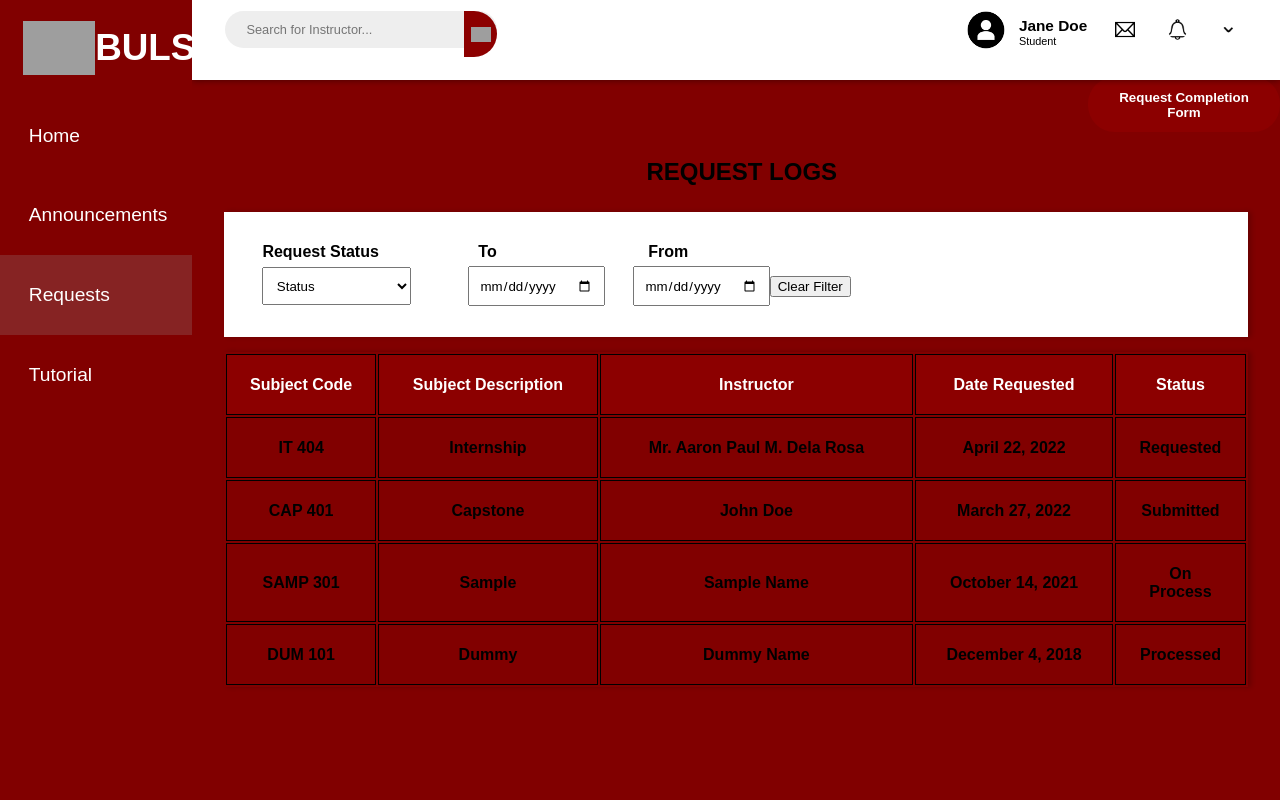
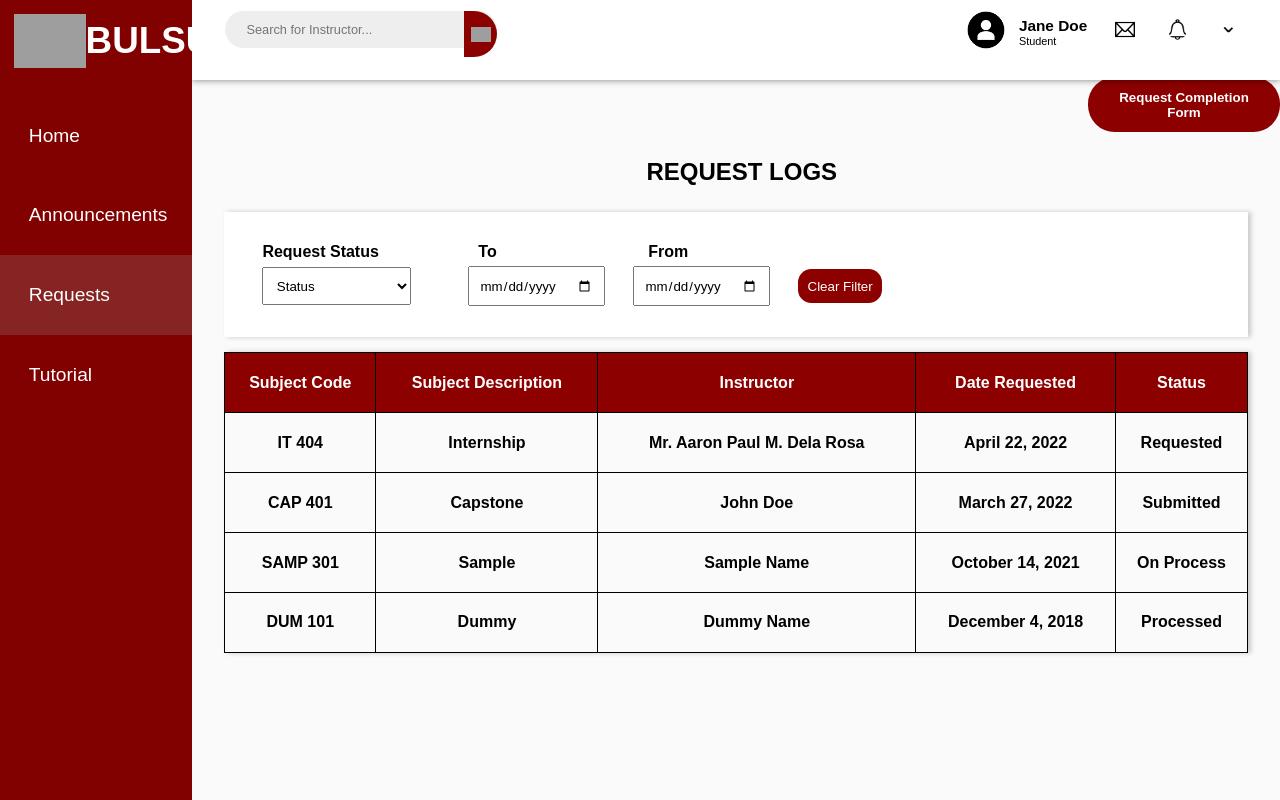
Before and after one commit to ianDJ0/Web-Based-Grade-Completion-System, a React (Create React App) app in the folder frontend/: page /requests in a window 1280 px wide. Built offline with nearby package versions, Linux system fonts and the light colour scheme; grey boxes are pictures that could not be loaded; the HTML template or start-up script is replaced by a standard one.

Commit message:
Fixed css selector for request, and edited some buttons

```diff
--- a/frontend/src/Components/Main/Homepage.css
+++ b/frontend/src/Components/Main/Homepage.css
@@ -6,3 +6,10 @@
   margin-top: 15%;
   margin-left: 17.5%;
 }
+.body-home{
+  position: absolute;
+  z-index: -1;
+  height: 100%;
+  width: 100%;
+  background-color: #fafafa;
+}
--- a/frontend/src/Components/Main/Homepage.js
+++ b/frontend/src/Components/Main/Homepage.js
@@ -11,6 +11,7 @@ const Homepage = (props) => {
     <>
       <TopNav />
       <Sidebar active={"homepage"} />
+      <div class="body-home">
         <div class="home-content">
           <p>
             Lorem ipsum dolor sit amet, consectetur adipiscing elit, sed do
@@ -30,6 +31,7 @@ const Homepage = (props) => {
             quam vulputate.
           </p>
         </div>
+      </div>
     </>
   );
 };
--- a/frontend/src/Components/Main/Request/Request.js
+++ b/frontend/src/Components/Main/Request/Request.js
@@ -14,6 +14,7 @@ const Request = (props) => {
     <>
       <TopNav />
       <Sidebar active={"requests"} />
+      <div className="request-body">
         <button id="request-form-btn" onClick={btnRequestHandler}>
           Request Completion Form
         </button>
@@ -21,7 +22,7 @@ const Request = (props) => {
         <RequestFilter />
         <div className="request-content">
           <table id="request-log">
-          <tr id="request-label">
+            <tr>
               <th>Subject Code</th>
               <th>Subject Description</th>
               <th>Instructor</th>
@@ -58,6 +59,7 @@ const Request = (props) => {
             </tr>
           </table>
         </div>
+      </div>
     </>
   );
 };
--- a/frontend/src/Components/Main/Request/RequestFilter.css
+++ b/frontend/src/Components/Main/Request/RequestFilter.css
@@ -37,3 +37,14 @@
   content: "\A";
   white-space: pre;
 }
+#clear-filter{
+  border: none;
+  margin-left: 3%;
+  padding: 1%;
+  border-radius: 1em;
+  background-color: #8c0000;
+  color: white;
+}
+#clear-filter:hover{
+  background-color: #bd3a3a;
+}
--- a/frontend/src/Components/Main/Request/RequestFilter.js
+++ b/frontend/src/Components/Main/Request/RequestFilter.js
@@ -63,7 +63,7 @@ const RequestFilter = (props) => {
               setEndDate(event.target.value);
             }}
           />
-          <button onClick={clearFilterHandler}>Clear Filter</button>
+          <button onClick={clearFilterHandler} id="clear-filter">Clear Filter</button>
         </div>
       </div>
     </>
--- a/frontend/src/Components/Main/Request/Requests.css
+++ b/frontend/src/Components/Main/Request/Requests.css
@@ -3,8 +3,12 @@
   margin: 0%;
 }
 /* this contradicts with the logreg pages' background color */
-body {
-  /* background-color: #fafafa; */
+.request-body{
+  position: absolute;
+  z-index: -1;
+  height: 100%;
+  width: 100%;
+  background-color: #fafafa;
 }
 #request-form-btn {
   margin-top: 6%;
@@ -34,11 +38,9 @@ body {
   margin-top: 13%;
   margin-left: 17.5%;
 }
-#request-log table,
-#request-log tr,
-#request-log th {
+#request-log, .request-content tr, .request-content th{
+  border: 0.5px solid black;
   border-collapse: collapse;
-  border: 0.5px solid black;
   padding: 2%;
 }
 
--- a/frontend/src/Components/UI/Home_UI/SideBar.css
+++ b/frontend/src/Components/UI/Home_UI/SideBar.css
@@ -24,7 +24,7 @@
   background-color: #862323;
 }
 .name-logo {
-  margin: 9% 0% 0% 10%;
+  margin: 5% 0% 0% 5%;
   white-space: nowrap;
   position: absolute;
   display: flex;
```
Lines whose indentation alone changed are shown as unchanged.
